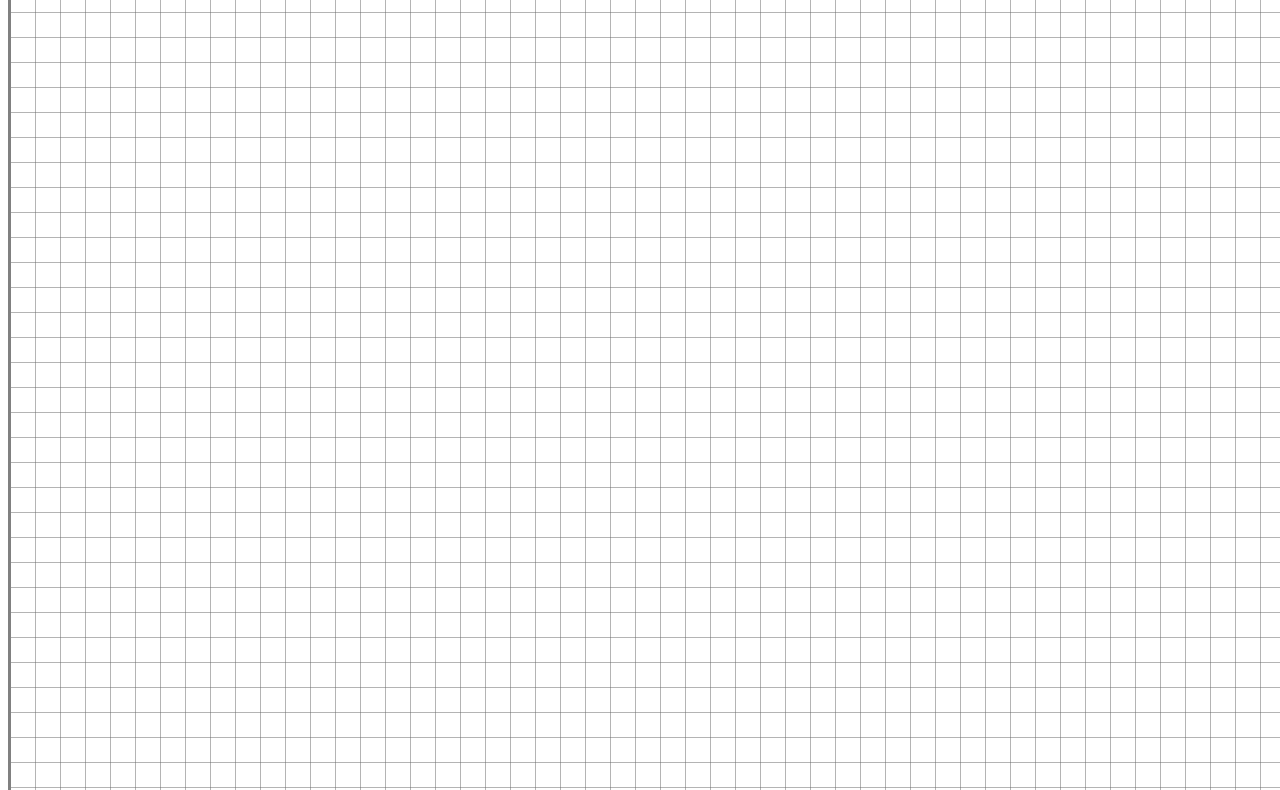
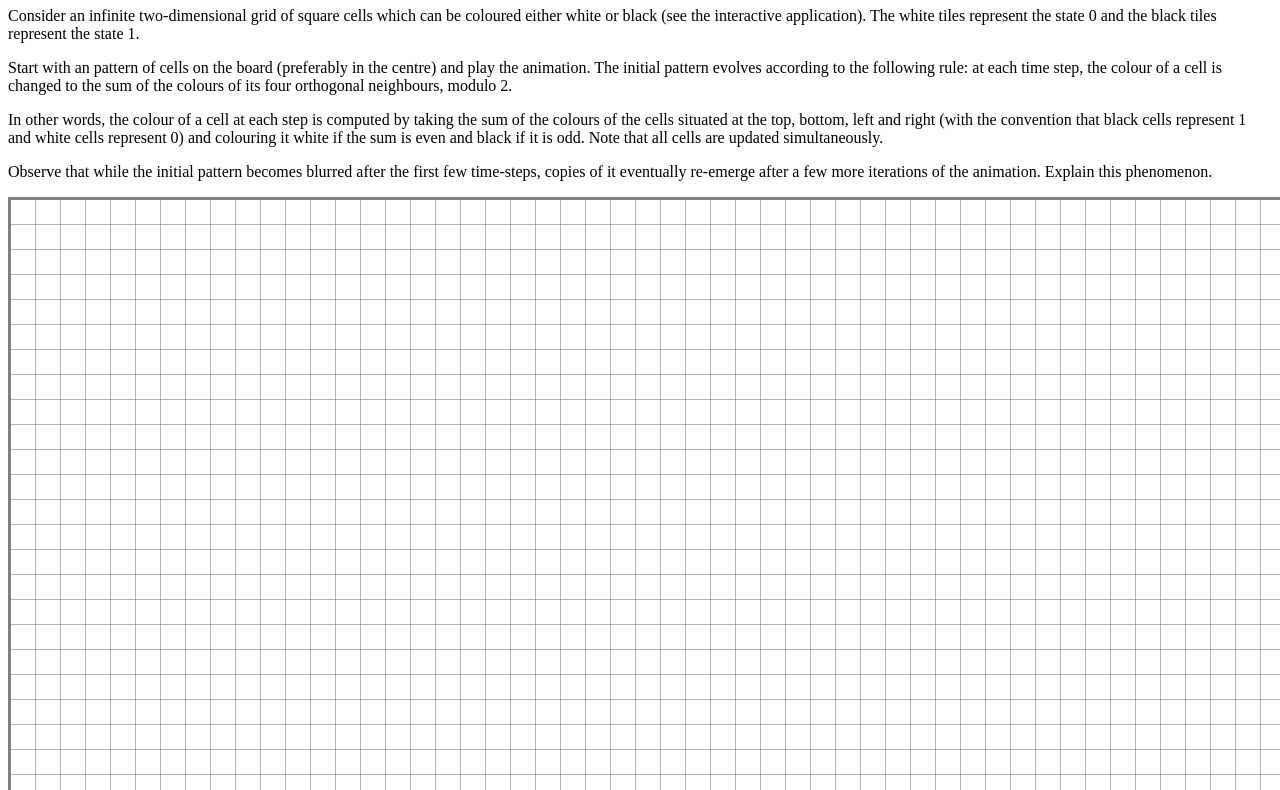
Before and after one commit to 0art0/Cellular-Automata, a plain HTML site: page docs/index.html in a window 1280 px wide. Shown: the part 73-863 px from the top of the page. Drawn offline with Linux system fonts and the light colour scheme.

Commit message:
Add question description

```diff
--- a/docs/index.html
+++ b/docs/index.html
@@ -8,6 +8,20 @@
     </head>
 
     <body bgcolor="white">
+	    <h1> The Replicating Automaton</h1>
+
+	<p>Consider an infinite two-dimensional grid of square cells which can be coloured either white or black
+(see the interactive application). The white tiles represent the state 0 and the black tiles represent
+the state 1. </p>
+	<p>Start with an pattern of cells on the board (preferably in the centre) and play the animation. The
+initial pattern evolves according to the following rule: at each time step, the colour of a cell is
+changed to the sum of the colours of its four orthogonal neighbours, modulo 2.</p>
+	<p>In other words, the colour of a cell at each step is computed by taking the sum of the colours of the
+cells situated at the top, bottom, left and right (with the convention that black cells represent 1 and
+white cells represent 0) and colouring it white if the sum is even and black if it is odd. Note that all
+cells are updated simultaneously.</p>
+	<p>Observe that while the initial pattern becomes blurred after the first few time-steps, copies of it
+eventually re-emerge after a few more iterations of the animation. Explain this phenomenon.</p>
 
         <div align = "center">
             <canvas id = "grid" width = 1750px height = 1750px style = "border:3px solid gray">
```
